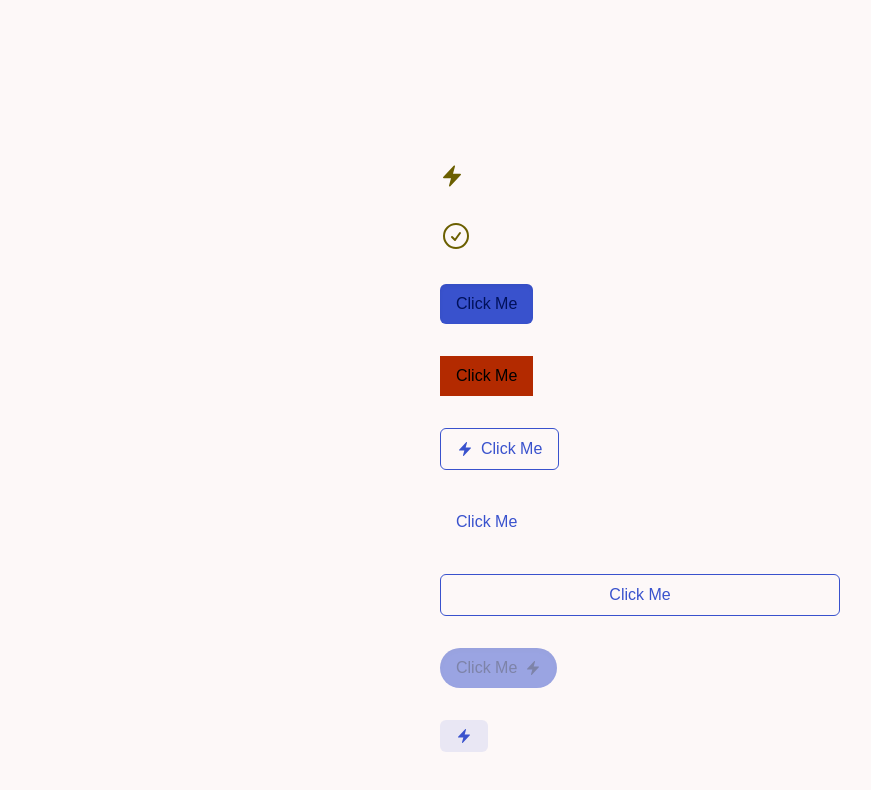
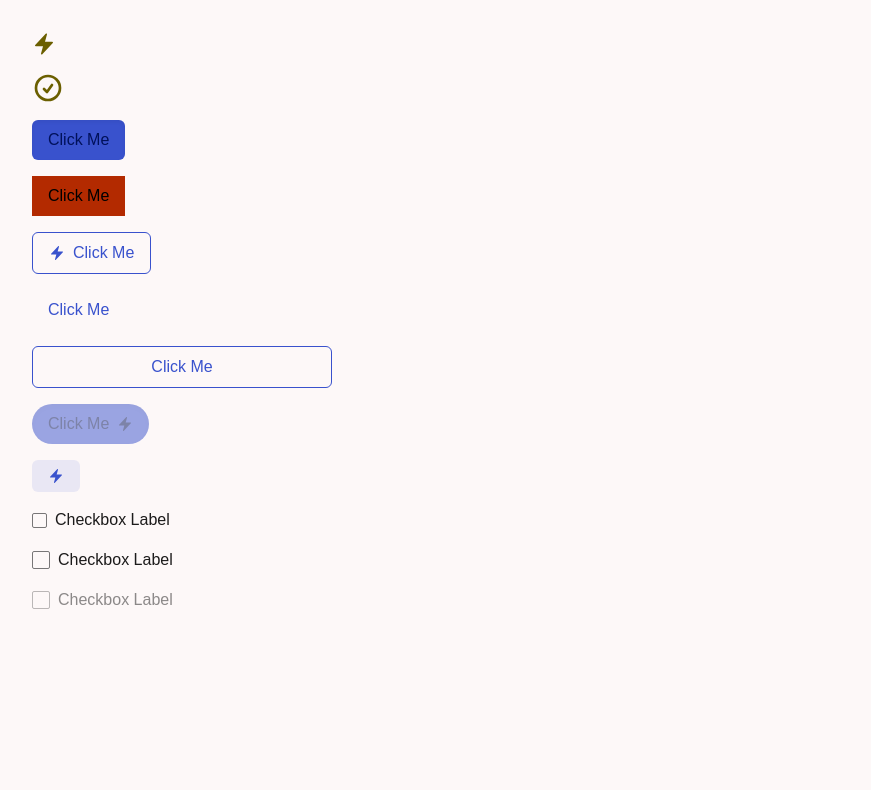
Before and after one commit to input-output-hk/PHA-react-FE-template, a Next.js app in the folder starter_app/: page / in a window 1280 px wide. Shown: the top 790 px of the page, without its empty margins (0-871 px from the left). Built offline with nearby package versions, Linux system fonts and the light colour scheme.

Commit message:
add checkbox component

```diff
--- a/starter_app/src/app/components/Button.tsx
+++ b/starter_app/src/app/components/Button.tsx
@@ -24,9 +24,8 @@ export default function Button({
     type = 'button',
     onClick,
 }: ButtonProps) {
-    const classes = cn(buttonVariants({ variant, shape, size, fullWidth, disabled }));
 
-    return <button className={classes} type={type} onClick={onClick}>{startIcon && <Icon size='xsmall' color='text' {...startIcon} />}{typeof content === 'string' ? content : <Icon size='xsmall' color='primary' {...content} />}{endIcon && <Icon size='xsmall' color='text' {...endIcon} />}</button>;
+    return <button className={cn(buttonVariants({ variant, shape, size, fullWidth, disabled }))} type={type} onClick={onClick}>{startIcon && <Icon size='xsmall' color='text' {...startIcon} />}{typeof content === 'string' ? content : <Icon size='xsmall' color='primary' {...content} />}{endIcon && <Icon size='xsmall' color='text' {...endIcon} />}</button>;
 }
 
 const buttonVariants = cva('inline-flex items-center justify-center gap-2 whitespace-nowrap text-sm font-medium transition-colors delay-100 duration-200 ease-in-out', {
--- /dev/null
+++ b/starter_app/src/app/components/Checkbox.tsx
@@ -0,0 +1,63 @@
+'use client';
+import React from 'react';
+import Icon from './Icon';
+import cn from '../utils/styleUtil';
+import { CheckIcon } from '@heroicons/react/24/solid';
+
+interface CheckboxProps {
+    label?: string;
+    checked?: boolean;
+    defaultChecked?: boolean;
+    onChange?: (event: React.ChangeEvent<HTMLInputElement>) => void;
+    disabled?: boolean;
+    size?: 'small' | 'medium';
+}
+
+export default function Checkbox({
+    label,
+    checked,
+    defaultChecked = false,
+    onChange,
+    disabled,
+    size
+}: CheckboxProps) {
+    const isControlled = checked !== undefined;
+    const [internalChecked, setInternalChecked] = React.useState(defaultChecked);
+    const isChecked = isControlled ? checked : internalChecked;
+
+    const handleChange = (event: React.ChangeEvent<HTMLInputElement>) => {
+        if (!isControlled) {
+            setInternalChecked(event.target.checked);
+        }
+        onChange?.(event);
+    };
+
+    const checkboxSize = size === 'small' ? 'w-[15px] h-[15px]' : 'w-[18px] h-[18px]';
+
+    return (
+        <label className="flex items-center gap-2">
+            <input
+                type="checkbox"
+                className="peer absolute opacity-0 "
+                {...(isControlled ? { checked: isChecked } : { defaultChecked })}
+                onChange={handleChange}
+                disabled={disabled}
+            />
+            <span className={cn(
+                    'relative flex items-center justify-center border-[1.75px] border-outline rounded-xs peer-checked:bg-primary peer-checked:border-none peer-disabled:opacity-50 peer-disabled:cursor-not-allowed',
+                    checkboxSize
+                )}>
+                {isChecked && (
+                    <Icon
+                        svg={<CheckIcon />}
+                        size={size === 'small' ? 'xsmall' : 'small'}
+                        color="text"
+                        mode="both"
+                        strokeWidth={1.5}
+                    />
+                )}
+            </span>
+            {label && <span className='text-onSurface peer-disabled:opacity-50'>{label}</span>}
+        </label>
+    );
+}
--- a/starter_app/src/app/components/Icon.tsx
+++ b/starter_app/src/app/components/Icon.tsx
@@ -5,7 +5,8 @@ import { cva, type VariantProps } from 'class-variance-authority';
 
 export interface IconProps extends VariantProps<typeof iconVariants> {
   svg: React.ReactElement<React.SVGProps<SVGSVGElement>>;
-  mode?: 'fill' | 'stroke';
+  mode?: 'fill' | 'stroke' | 'both';
+  strokeWidth?: number;
 }
 
 export default function Icon({
@@ -13,16 +14,18 @@ export default function Icon({
   size = 'small',
   mode = 'fill',
   color = 'onSurface',
+  strokeWidth = 2,
 }: IconProps) {
   const classes = cn(iconVariants({ color, size }));
 
-  const fill = mode === 'fill' ? 'currentColor' : 'none';
-  const stroke = mode === 'stroke' ? 'currentColor' : 'none';
+  const fill = mode === 'fill' || mode === 'both' ? 'currentColor' : 'none';
+  const stroke = mode === 'stroke' || mode === 'both' ? 'currentColor' : 'none';
 
   return React.cloneElement(svg, {
     className: classes,
     fill: fill,
     stroke: stroke,
+    strokeWidth: strokeWidth,
   });
 }
 
--- a/starter_app/src/app/globals.css
+++ b/starter_app/src/app/globals.css
@@ -75,14 +75,14 @@
   --color-containerLowest: var(--containerLowest);
   --color-containerLow: var(--containerLow);
   --color-container: var(--container);
-  --color-containerHigh: var(--containerHigh-main);
-  --color-containerHighest: var(--containerHighest-main);
+  --color-containerHigh: var(--containerHigh);
+  --color-containerHighest: var(--containerHighest);
   --color-onSurface: var(--onSurface);
   --color-onSurface-mainOpacity1: var(--onSurface-mainOpacity1);
   --color-onSurface-mainOpacity2: var(--onSurface-mainOpacity2);
-  --color-onVariant: var(--onVariant-main);
-  --color-outline: var(--outline-main);
-  --color-outlineVariant: var(--outlineVariant-main);
+  --color-onVariant: var(--onVariant);
+  --color-outline: var(--outline);
+  --color-outlineVariant: var(--outlineVariant);
   /* tailwind theme utility classes for typography size tokens */
   --font-roboto: var(--font-roboto);
   --font-roboto-condensed: var(--font-roboto-condensed);
--- a/starter_app/src/app/page.tsx
+++ b/starter_app/src/app/page.tsx
@@ -1,12 +1,14 @@
 import Icon from './components/Icon';
 import Button from './components/Button';
+import Checkbox from './components/Checkbox';
 import { BoltIcon as Bolt } from '@heroicons/react/24/solid';
 import { CheckCircleIcon as OutlineCheck } from '@heroicons/react/24/outline';
 
 export default function Home() {
   return (
-    <div className="grid grid-rows-[20px_1fr_20px] items-center justify-items-center min-h-screen p-8 pb-20 gap-16 sm:p-20 font-[family-name:var(--font-geist-sans)] bg-surface">
-      <main className="flex flex-col gap-[32px] row-start-2 items-center sm:items-start w-[400px]">
+    <div className="font-[family-name:var(--font-geist-sans)] bg-surface flex h-dvh">
+      <main className="grow flex p-8">
+        <div className='flex flex-col gap-4 w-[300px] items-start'>
           <Icon svg={<Bolt />} size='small' mode="fill" color="tertiary" />
           <Icon svg={<OutlineCheck />} size='medium' mode="stroke" color="tertiary" />
           <Button variant="primary" content="Click Me" />
@@ -16,6 +18,12 @@ export default function Home() {
           <Button variant="outlined" content="Click Me" fullWidth/>
           <Button variant="primary" shape="pill" content="Click Me" disabled endIcon={{ svg: <Bolt /> }} />
           <Button variant="icon" content={{ svg: <Bolt /> }} />
+          <Checkbox label='Checkbox Label' size='small'/>
+          <Checkbox label='Checkbox Label' size='medium'/>
+          <Checkbox label='Checkbox Label' disabled />
+        </div>
+        <div>
+        </div>
       </main>
       </div>
   );
```
Lines whose indentation alone changed are shown as unchanged.
